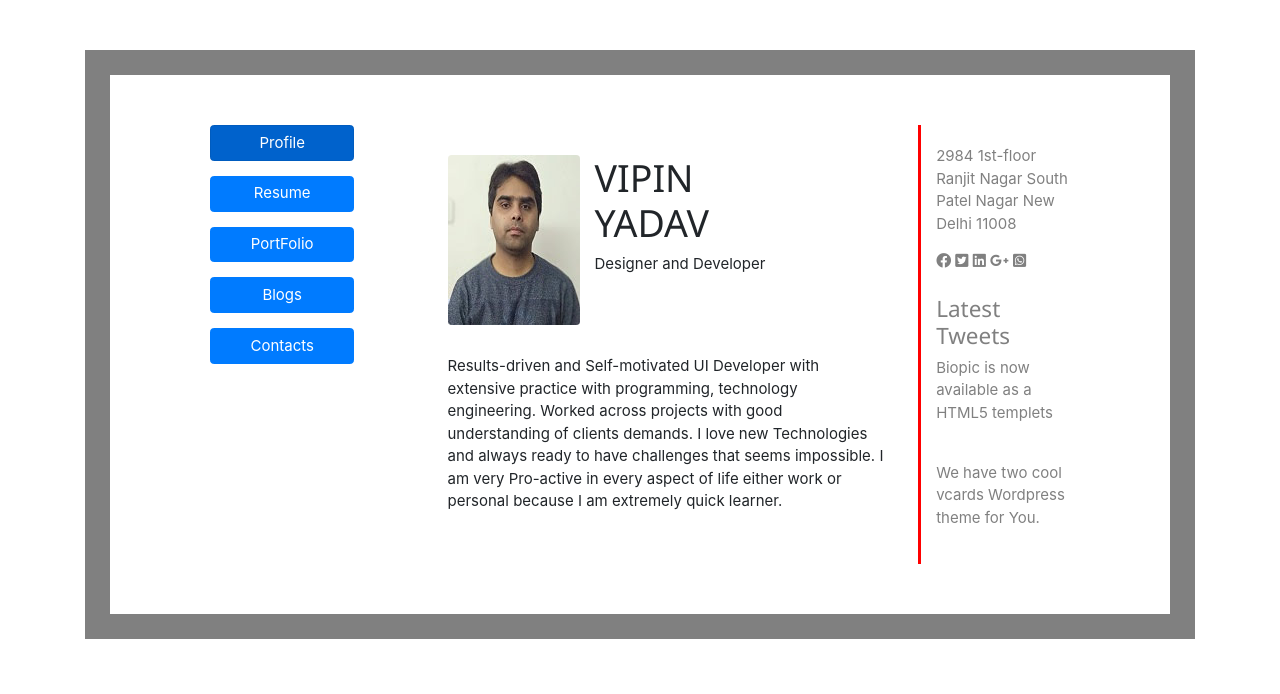
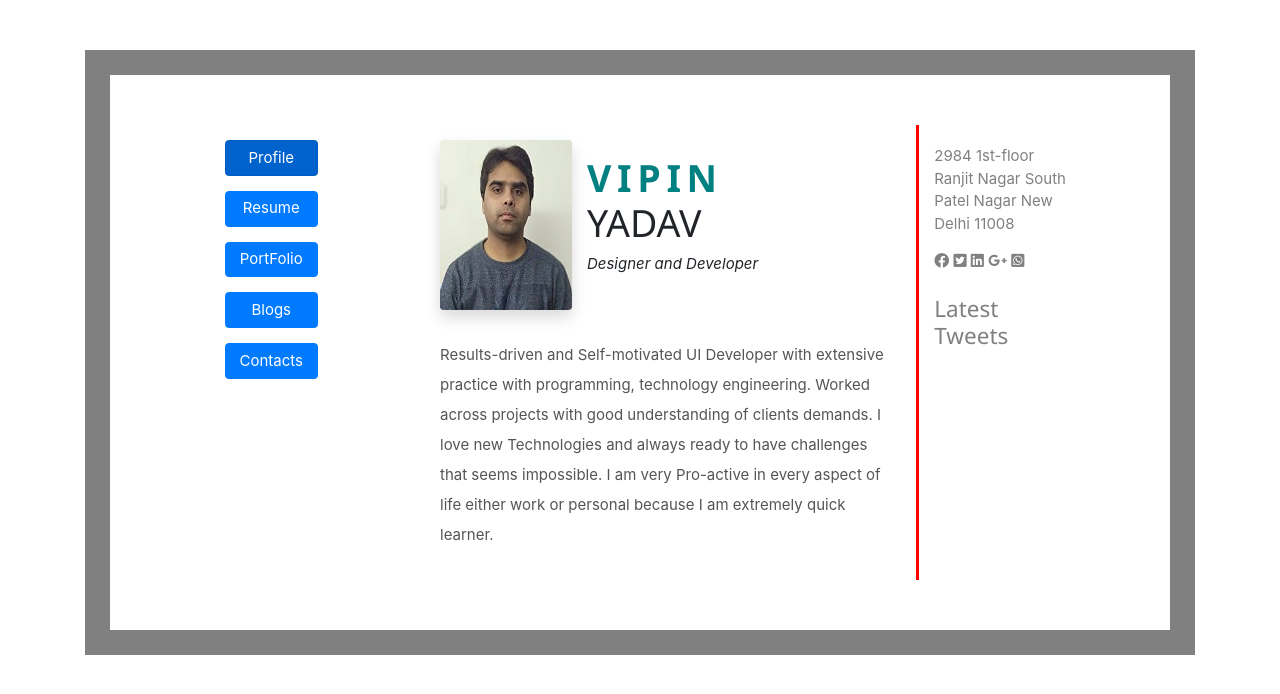
Before and after one commit to ProCodeRed/ProfileSite, a plain HTML site: page index.html in a window 1280 px wide. Drawn offline with nearby package versions, Linux system fonts and the light colour scheme.

Commit message:
made button reflecive

```diff
--- a/index.html
+++ b/index.html
@@ -4,49 +4,38 @@
     <meta name="viewport" content="width=device-width, initial-scale=1.0">
     <meta http-equiv="X-UA-Compatible" content="ie=edge">
     <title>ProfilSite</title>
-
     <link rel="stylesheet" type="text/css"  href="mycustomstyle.css">
     <link rel="stylesheet" href="https://www.w3schools.com/w3css/4/w3.css">
-
     <link rel="stylesheet" href="https://use.fontawesome.com/releases/v5.11.2/css/all.css" integrity="sha384-KA6wR/X5RY4zFAHpv/CnoG2UW1uogYfdnP67Uv7eULvTveboZJg0qUpmJZb5VqzN" crossorigin="anonymous">
-
     <!-- Latest compiled and minified CSS -->
     <link rel="stylesheet" href="https://maxcdn.bootstrapcdn.com/bootstrap/4.3.1/css/bootstrap.min.css">
-
-<!-- jQuery library -->
-    <script src="https://ajax.googleapis.com/ajax/libs/jquery/3.4.1/jquery.min.js"></script>
-
-<!-- Popper JS -->
-    <script src="https://cdnjs.cloudflare.com/ajax/libs/popper.js/1.14.7/umd/popper.min.js"></script>
-
-<!-- Latest compiled JavaScript -->
-    <script src="https://maxcdn.bootstrapcdn.com/bootstrap/4.3.1/js/bootstrap.min.js"></script>
 </head>
 <body>
     <div class="container">
         <div class="container-main">
-            <div class="row">
-                <div class="col-xl-3">
-                    <button type="button" class="btn btn-primary mb-3 w-75 active " data-toggle="collapse" data-target="#demo" href="#demo">Profile</button><br>
-                    <button type="button" class="btn btn-primary mb-3 w-75 " data-toggle="collapse" data-target="#demo1" href="#demo1">Resume</button><br>
-                    <button type="button" class="btn btn-primary mb-3 w-75" data-toggle="collapse" data-target="#demo2" href="#demo2">PortFolio</button><br>
-                    <button type="button" class="btn btn-primary mb-3 w-75" data-toggle="collapse" data-target="#demo3" href="#demo3">Blogs</button><br>
-                    <button type="button" class="btn btn-primary mb-3 w-75" data-toggle="collapse" data-target="#demo4" href="#demo4">Contacts</button>
+            <div class="row no-gutters">
+                <div class="col-sm-3 p-3 ">
+                    <button type="button" class="btn btn-primary mb-3 w-50  active " data-toggle="collapse" data-target="#demo" href="#demo">Profile</button><br>
+                    <button type="button" class="btn btn-primary mb-3 w-50 " data-toggle="collapse" data-target="#demo1" href="#demo1">Resume</button><br>
+                    <button type="button" class="btn btn-primary mb-3 w-50" data-toggle="collapse" data-target="#demo2" href="#demo2">PortFolio</button><br>
+                    <button type="button" class="btn btn-primary mb-3 w-50" data-toggle="collapse" data-target="#demo3" href="#demo3">Blogs</button><br>
+                    <button type="button" class="btn btn-primary mb-3 w-50" data-toggle="collapse" data-target="#demo4" href="#demo4">Contacts</button>
                 </div> <!--left buttons panel-->
-                <div class="col-xl-9">
+
+                <div class="col-sm-9">
                     <div class="row">
-                        <div class="col-xl-9" id="accordion">
+                        <div class="col-sm-9" id="accordion">
                             <div id="demo" class="collapse show middle-panel" data-parent="#accordion">
                                     <div class="media p-3">
-                                        <img class="rounded mr-3 mt-3" src=".\Dist/images/profile-pic.jpg" alt="profile-pic">
+                                        <img class="rounded mr-3 shadow " src=".\Dist/images/profile-pic.jpg" alt="profile-pic">
                                         <div class="media-body">
-                                            <h1 class="mt-3">VIPIN <br> YADAV</h1>
-                                            <p>Designer and Developer</p>
+                                            <h1 class="mt-3"><span>VIPIN </span><br> YADAV</h1>
+                                            <p><i>Designer and Developer</i></p>
                                         </div>
                                     </div>
                                     <div class="media p-3">
                                         <div class="media-body">
-                                            <p>Results-driven and Self-motivated UI Developer with extensive practice with programming, technology engineering. Worked across projects with good understanding of clients demands. I love new Technologies and always ready to have challenges that seems impossible. I am very Pro-active in every aspect of life either work or personal because I am extremely quick learner.</p>
+                                            <p id="about">Results-driven and Self-motivated UI Developer with extensive practice with programming, technology engineering. Worked across projects with good understanding of clients demands. I love new Technologies and always ready to have challenges that seems impossible. I am very Pro-active in every aspect of life either work or personal because I am extremely quick learner.</p>
                                         </div>
                                     </div>
                             </div>
@@ -65,25 +54,27 @@
                             </div> <!---Portfolio data code ends here-->
                             <div id="demo3" class="collapse" data-parent="#accordion">
                                 <h3>Some of My Blogs are here</h3>
-                               <q> Life's true purpose should be
-                                    In search of reason to live for.</q>
+                               <p>
+                                    <q> Life's true purpose should be
+                                            In search of reason to live for.</q>
+                               </p>
                             </div><!---Blogs code ends here-->
                             <div id="demo4" class="collapse" data-parent="#accordion">
                                 <h3>Contacts</h3>
-                                Address: 2984 1st 1st-floor
+                                Address: 2984 1st-floor
                                          Ranjit Nagar, South Patel Nagar,
                                          New Delhi
                                          PIN: 110008
                                          <br>
                                 <b>Contact No: +91-8368-186518</b>
-                                 <p>
-                                   Want To Talk on mail !<br>
+                                 <p id="hireMe">
+                                   Want To Hire Me !<br><br>
                                     <a class="btn btn-primary mb-3 w-25" href="mailto:vipinyadav1305@hotmail.com?Subject=About%20Job" role="button" target="_top">EMAIL ME</a>
                                 </p>
                             </div><!---contacts code ends here-->
                         </div> <!--middle panel ends here-->
 
-                        <div class="col-xl-3 rightMostPanel">
+                        <div class="col-sm-3 rightMostPanel">
                             <p>2984 1st-floor
                                 Ranjit Nagar
                                 South Patel Nagar
@@ -97,12 +88,19 @@
                             <br>
                             <br>
                             <h4>Latest Tweets</h4>
-                            <p>Biopic is now available as a HTML5 templets</p><br>
-                            <p>We have two cool vcards Wordpress theme for You.</p>
+
                         </div><!--right most panel ends here-->
                 </div>
             </div>
         </div>
     </div>
 </body>
+<!-- jQuery library -->
+<script src="https://ajax.googleapis.com/ajax/libs/jquery/3.4.1/jquery.min.js"></script>
+<script src="myjs.js"></script>
+<!-- Popper JS -->
+<script src="https://cdnjs.cloudflare.com/ajax/libs/popper.js/1.14.7/umd/popper.min.js"></script>
+
+<!-- Latest compiled JavaScript -->
+<script src="https://maxcdn.bootstrapcdn.com/bootstrap/4.3.1/js/bootstrap.min.js"></script>
 </html>
--- a/mycustomstyle.css
+++ b/mycustomstyle.css
@@ -15,3 +15,29 @@
     color: gray;
     border-left: 3px solid red;
 }
+
+span {
+    letter-spacing: .15em;
+    font-weight: 600;
+    color: teal;
+}
+
+
+/* buttons annimation */
+button:active{
+    position: relative;
+    animation: mymove 5s ease-out ;
+    transition: width 2s;
+}
+
+@keyframes mymove {
+    from {left: 0px;}
+    to {left: 475px;}
+  }
+
+
+#about{color: #555; line-height: 2em;}
+#hireMe:hover{
+    color:red;
+    font-size: 30px;
+}
```
Also changed, not shown: myjs.js (added).
